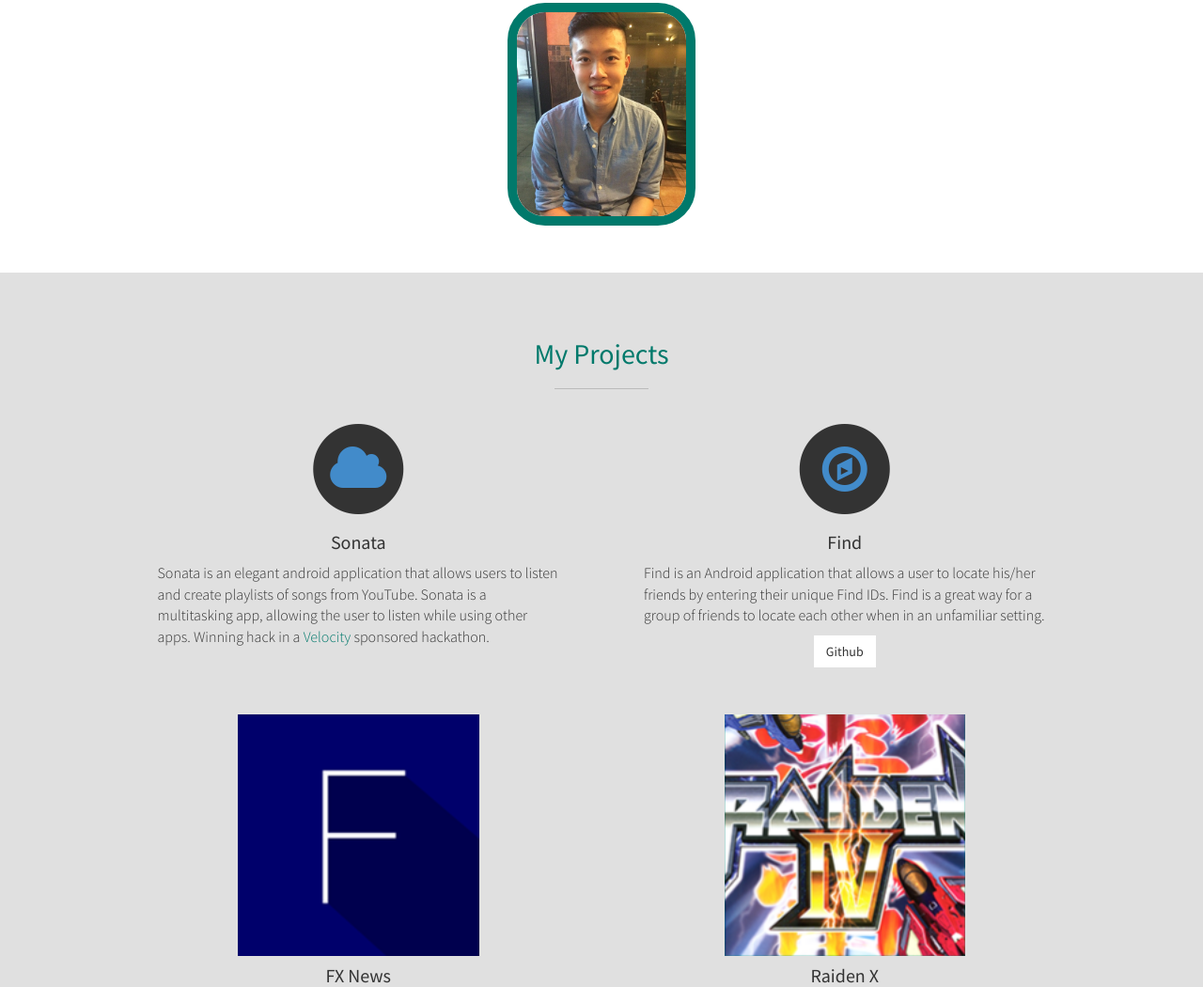
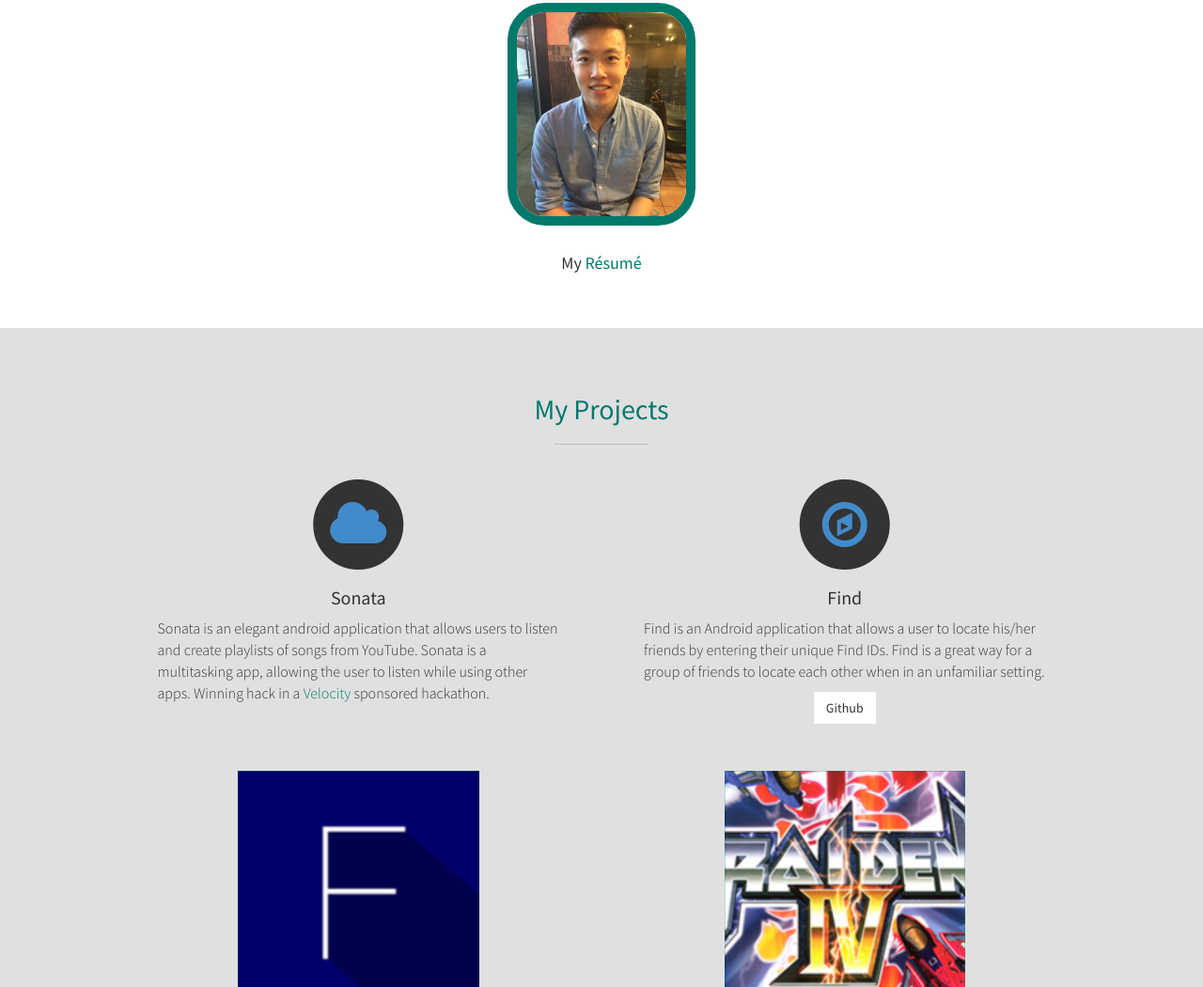
Before and after one commit to youwayx/website1.0, a plain HTML site: page index.html in a window 1280 px wide. Shown: the part 1117-2167 px from the top of the page at 94% size. Drawn offline with Linux system fonts and the light colour scheme.

Commit message:
added resume

```diff
--- a/index.html
+++ b/index.html
@@ -93,6 +93,7 @@
                     <div class = "text-center">
                         <img src = "img/betterprofile.jpg" id = "profile-pic">
                     </div>
+                    <h4 class="text-center"> <br>My <a href = "resume.pdf">R&#233;sum&#233;</a> </h4>
                     <!-- <p style="margin:20px 0px 0px 0px"> Resume </p> -->
                 </div>
             </div>
```
Also changed, not shown: 1 other file.
